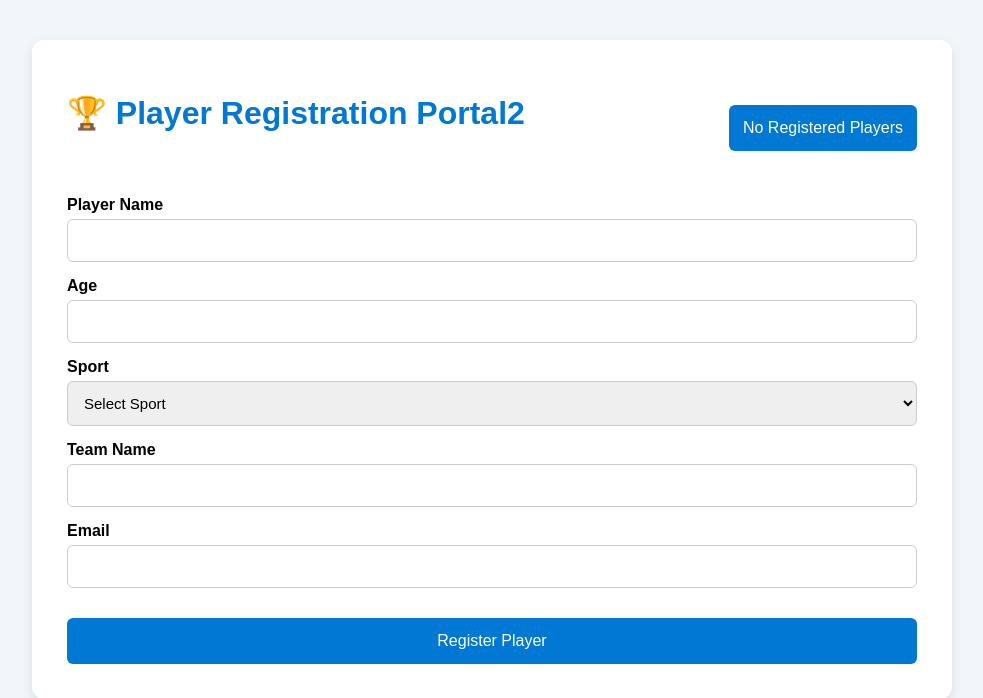
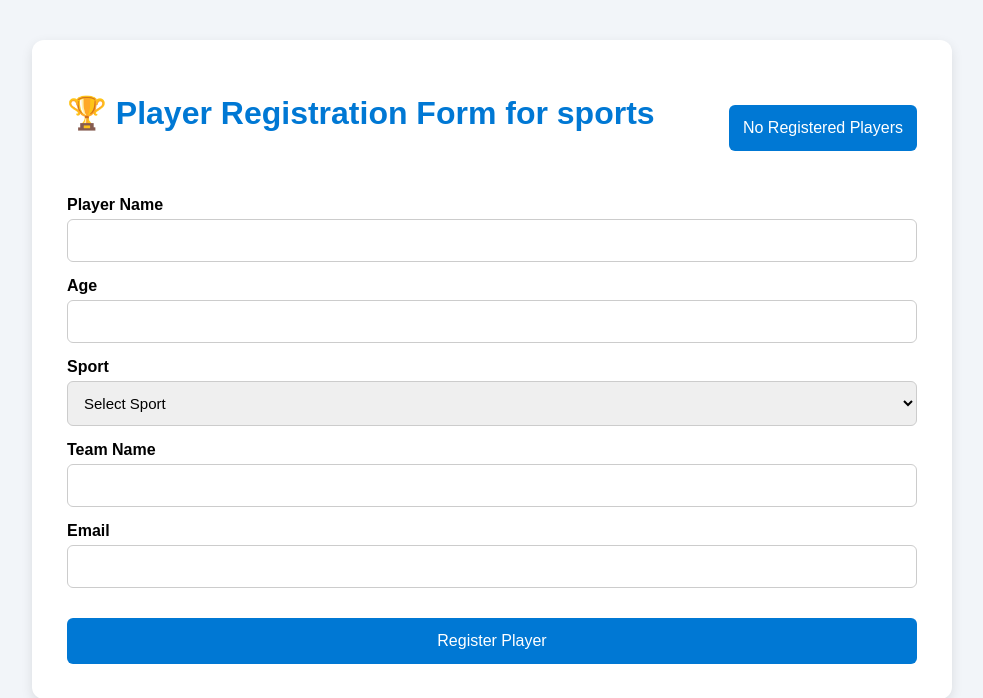
Before and after one commit to Satishkona-7/player-registration-app, a Flask app: page / in a window 1280 px wide. Shown: the top 698 px of the page, without its empty margins (148-1131 px from the left). Run offline with Flask 3, Linux system fonts and the light colour scheme.

Commit message:
updated index.html

```diff
--- a/templates/index.html
+++ b/templates/index.html
@@ -13,7 +13,7 @@
 
     <div class="top-bar">
 
-        <h1>🏆 Player Registration Portal2</h1>
+        <h1>🏆 Player Registration Form for sports</h1>
 
         {% if has_players %}
             <a href="/players" class="view-btn">
```
